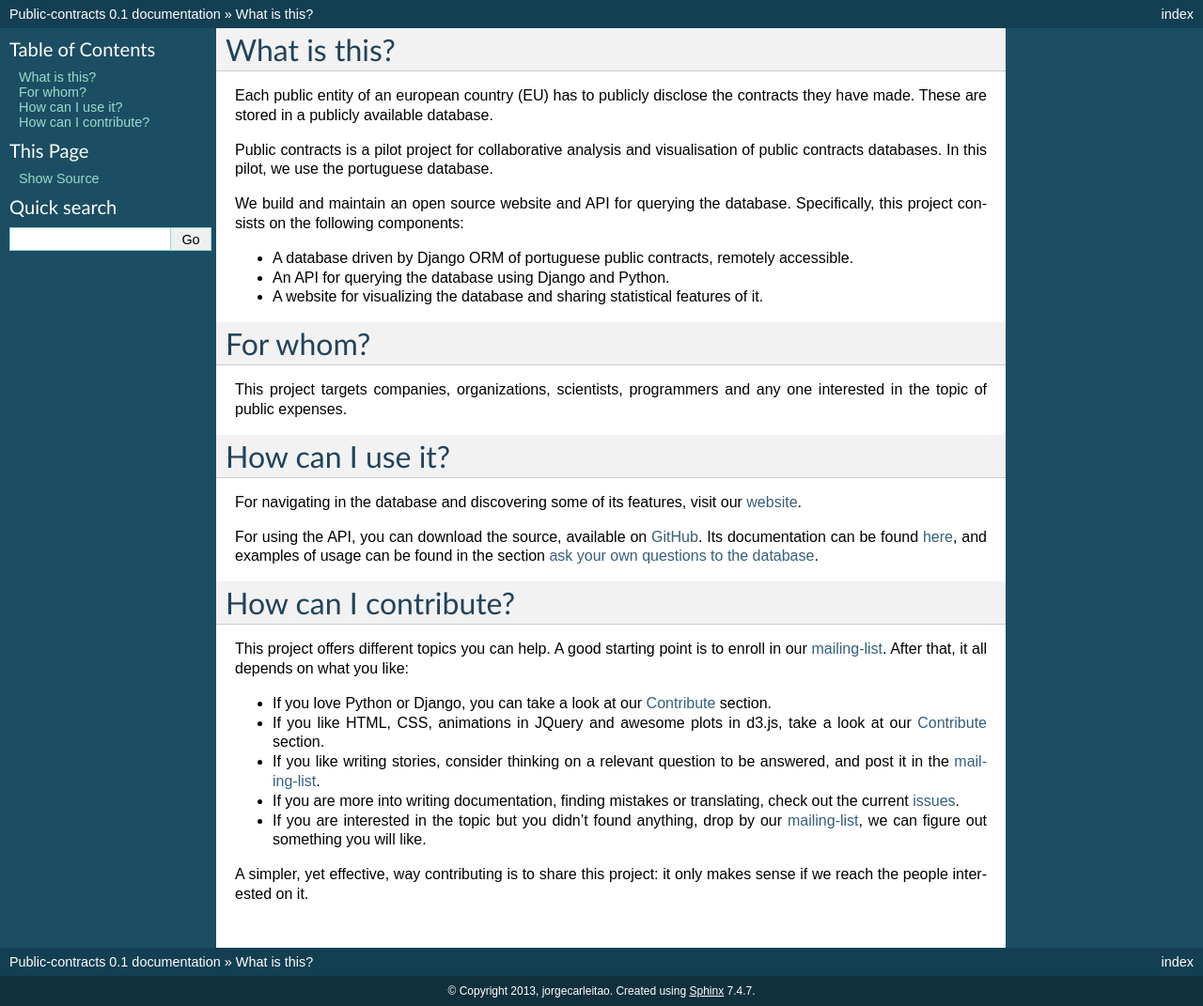
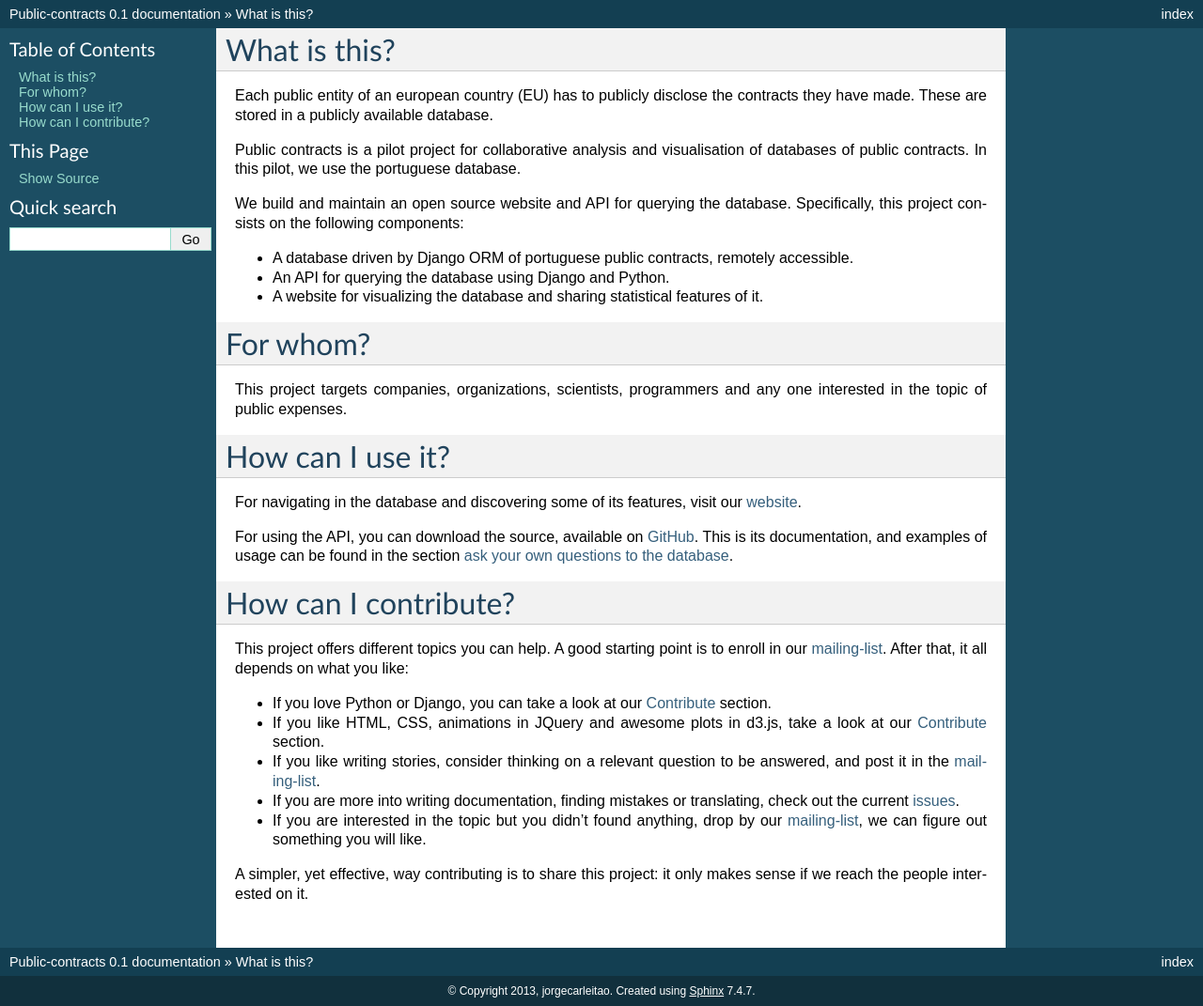
Before and after one commit to jorgecarleitao/public-contracts, a Sphinx documentation site: the page built from docs/introduction.rst, in a window 1280 px wide. Shown: the whole page at 94% size. Built offline with Sphinx 7.4.7, drawn with Linux system fonts in a browser that asks for light colours.

```diff
--- a/docs/introduction.rst
+++ b/docs/introduction.rst
@@ -1,10 +1,10 @@
 What is this?
 ---------------
 
-Each public entity of an european country (EU) has to publicly disclose the contracts they have made. These are stored in
-a publicly available database.
+Each public entity of an european country (EU) has to publicly disclose the contracts they have made.
+These are stored in a publicly available database.
 
-Public contracts is a pilot project for collaborative analysis and visualisation of public contracts databases.
+Public contracts is a pilot project for collaborative analysis and visualisation of databases of public contracts.
 In this pilot, we use the portuguese database.
 
 We build and maintain an open source website and API for querying the database.
@@ -29,7 +29,7 @@ How can I use it?
 For navigating in the database and discovering some of its features, visit our website_.
 
 For using the API, you can download the source, available on GitHub_.
-Its documentation can be found :doc:`here <api>`, and examples of usage can be found in the section
+This is its documentation, and examples of usage can be found in the section
 :doc:`ask your own questions to the database <usage>`.
 
 How can I contribute?
```
Also changed, not shown: README.md (+1 -2 lines), 2 other files.
